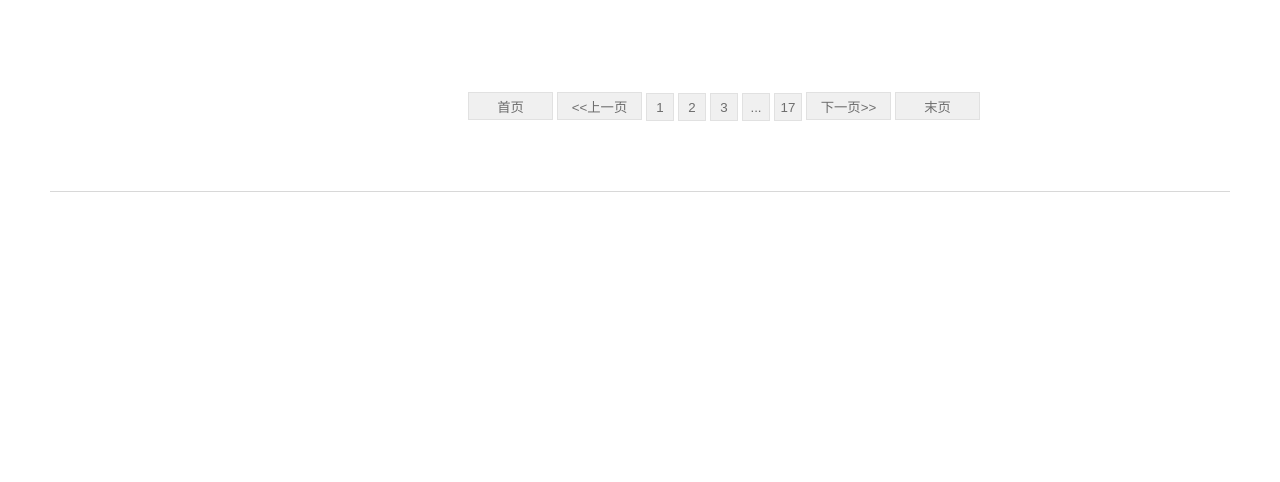
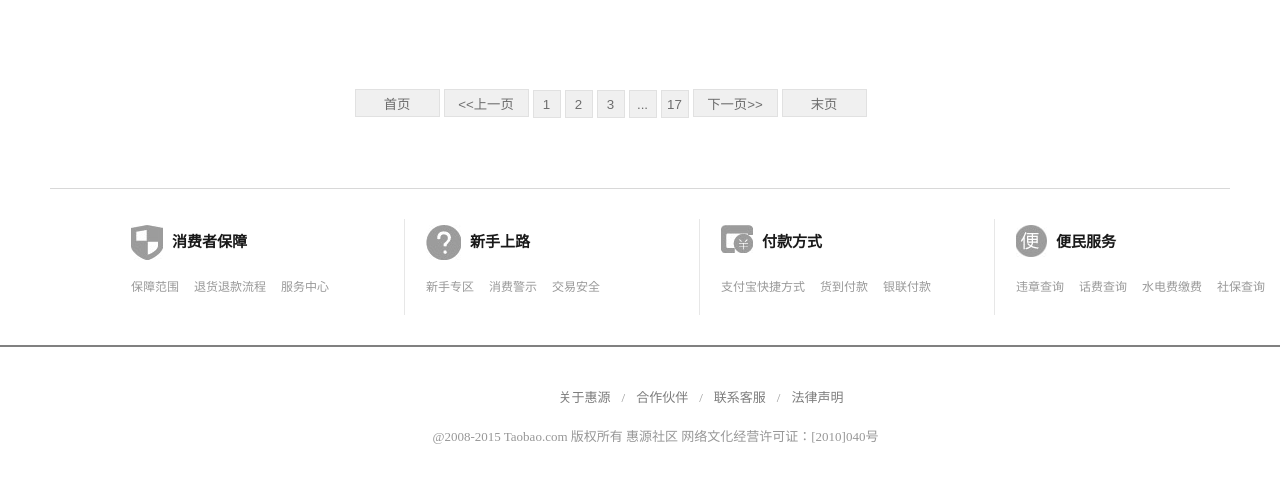
Before and after one commit to superManNoFly/wangzhan, a plain HTML site: page index.html in a window 1280 px wide. Shown: the part 1800-2282 px from the top of the page. Before the commit the page ends 1992 px from the top, so only its background shows below. Drawn offline with Linux system fonts and the light colour scheme.

Commit message:
网页修改

```diff
--- a/css/base.css
+++ b/css/base.css
@@ -1,8 +1,8 @@
 /*
 * @Author: Administrator
 * @Date:   2017-08-19 11:03:26
-* @Last Modified by:   Administrator
-* @Last Modified time: 2017-08-20 20:47:20
+* @Last Modified by:   changjiang
+* @Last Modified time: 2017-08-22 19:14:22
 */
 body,ul,li,p,h1,input,form,select,option,img{margin: 0px;padding: 0px;}
 a{
@@ -23,6 +23,7 @@ li{list-style: none;}
 	zoom:1;
 }
 .w100{width: 100%;}
+.w535{width: 535px;margin: 40px auto;}
 .w570{width: 570px;margin: 70px auto;}
 .w1180{width: 1180px;margin: 0 auto;}
 .w1400{width: 1400px;margin: 0 auto;}
--- a/css/index.css
+++ b/css/index.css
@@ -1,8 +1,8 @@
 /*
 * @Author: Administrator
 * @Date:   2017-08-19 11:03:37
-* @Last Modified by:   Administrator
-* @Last Modified time: 2017-08-20 21:47:28
+* @Last Modified by:   changjiang
+* @Last Modified time: 2017-08-22 19:29:16
 */
 
 .header-top{
@@ -203,7 +203,7 @@ form input[type="submit"]{
 	margin-top: 12px;
 }
 .con-right{
-	margin: 16px 0 0 14px;
+	margin: 16px 0 70px 14px;
 	width: 961px;
 }
 .con-right ul li{
@@ -237,9 +237,6 @@ form input[type="submit"]{
 	line-height: 23px;
 }
 /* 以上是内容主体区 */
-.con-bottom{
-	margin-left: 418px;
-}
 .con-bottom input[type="submit"]{
 	width: 28px;
 	height: 28px;
@@ -251,8 +248,52 @@ form input[type="submit"]{
 	width: 85px;
 	height: 28px;
 	color: #6d6d6d;
-	margin-top:3px;
 	border:1px solid #e1e1e1;
 	background: #f0f0f0;
 	text-align: center;
 }
+/* 以上是翻页 */
+.footer > ul li{
+	float: left;
+	width: 294px;
+	height: 96px;
+	margin: 30px 0;
+	border-right: 1px solid #e7e7e7;
+}
+.footer > ul .after{
+	border:none;
+}
+.footer > ul li img{
+	float: left;
+	margin: 6px 0 0 21px;
+}
+.footer > ul li .first{
+	float: left;
+	margin: 11px 0 0 9px;
+	color: #191919;
+	font-size: 15px;
+	font-weight: bold;
+}
+.footer > ul li .final{
+	margin:58px 0 0 21px;
+}
+.final a{
+	font-size: 12px;
+	margin-right: 15px;
+	color: #999;
+}
+/* 以上是翻页以上 */
+.footer-bot{
+	border-top: 2px solid #808080;
+}
+.footer-bot  p{
+	font-size: 13px;
+	color: #979797;
+}
+.footer-bot .link{
+	margin:0 0px 20px 115px;
+}
+.footer-bot .link a{
+	margin:0 11px;
+}
+/* 以上是翻页以下 */
--- a/index.html
+++ b/index.html
@@ -118,13 +118,13 @@
 		</div>
 		<!-- 以上是内容的导航 -->
 		<div class="content-con fl clearfix">
-			<div class="con-left fl">
+			<div class="con-left fl clearfix">
 				<img src="images/banner1.jpg" alt="">
 				<img src="images/banner2.jpg" alt="">
 				<img src="images/banner3.jpg" alt="">
 			</div>
 			<!-- 以上是内容的左侧 -->
-			<div class="con-right fl">
+			<div class="con-right fl clearfix">
 				<ul>
 					<li class="wanghua">
 						<div>
@@ -247,10 +247,10 @@
 				</ul>
 			</div>
 			<!-- 以上是内容的右侧 -->
-			<div class="con-bottom w570 fl clearfix">
+			<div class="con-bottom w570 clearfix">
 				<input type="button" value="首页">
 				<input type="button" value="&lt;&lt;上一页">
-				<input type="submit" value="1">
+				<input type="submit" value="1" >
 				<input type="submit" value="2">
 				<input type="submit" value="3">
 				<input type="submit" value="...">
@@ -263,8 +263,47 @@
 		<!-- 以上是内容的主体 -->
 	</div>
 	<!-- 以上是内容主体部分 -->
-	<div class="footer">
-
+	<div class="footer w1400">
+		<ul class="w1180 clearfix">
+			<li>
+				<img src="images/baozhang.png" alt="">
+				<p class="first">消费者保障</p>
+				<p class="final">
+					<a href="#">保障范围</a><a href="#">退货退款流程</a><a href="#">服务中心</a>
+				</p>
+			</li>
+			<li>
+				<img src="images/xinshou.png" alt="">
+				<p class="first">新手上路</p>
+				<p class="final">
+					<a href="#">新手专区</a><a href="#">消费警示</a><a href="#">交易安全</a>
+				</p>
+			</li>
+			<li>
+				<img src="images/fukuan.png" alt="">
+				<p class="first">付款方式</p>
+				<p class="final">
+	    		<a href="#">支付宝快捷方式</a><a href="#">货到付款</a><a href="#">银联付款</a>
+				</p>
+			</li>
+			<li class="after">
+				<img src="images/bianmin.png" alt="">
+				<p class="first">便民服务</p>
+				<p class="final">
+					<a href="#">违章查询</a><a href="#">话费查询</a><a href="#">水电费缴费</a><a href="#">社保查询</a>
+				</p>
+			</li>
+		</ul>
+		<!-- 以上是页脚分割线以上 -->
+		<div class="footer-bot clearfix">
+			<div class="w535">
+				<p class="link">
+					<a href="#">关于惠源</a>/<a href="#">合作伙伴</a>/<a href="#">联系客服</a>/<a href="#">法律声明</a>
+				</p>
+				<p>@2008-2015 Taobao.com 版权所有 惠源社区 网络文化经营许可证：[2010]040号</p>
+			</div>
+		</div>
+		<!-- 以上是页脚分割线以下 -->
 	</div>
 </body>
 </html>
```
Also changed, not shown: images/baozhang.png (added), images/bianmin.png (added), images/fukuan.png (added), images/xinshou.png (added).
